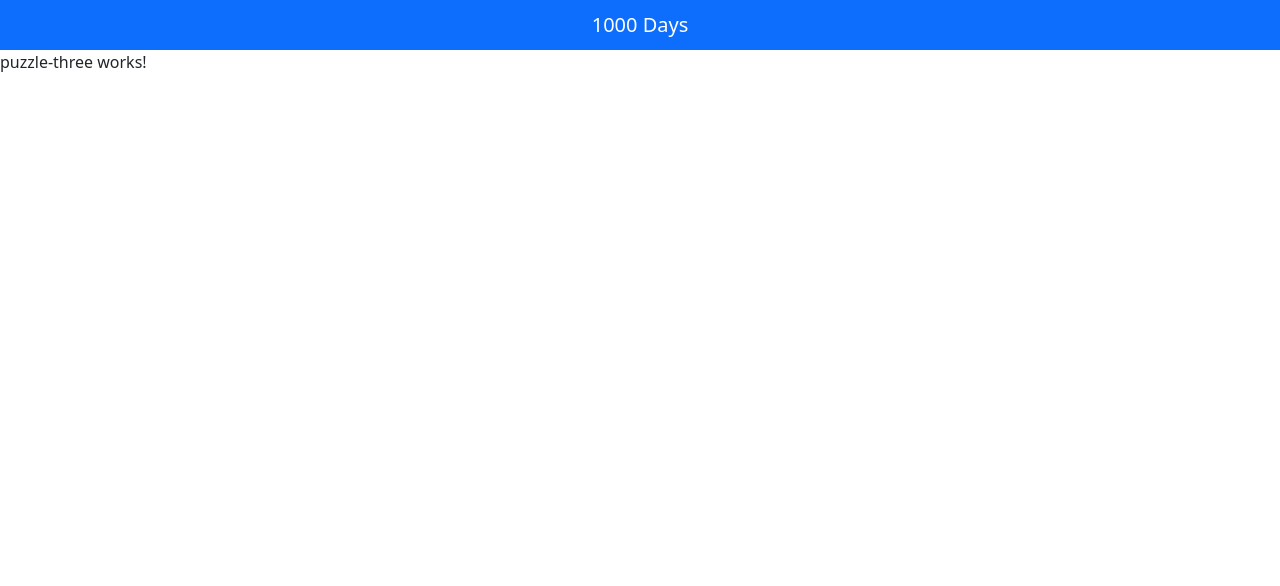
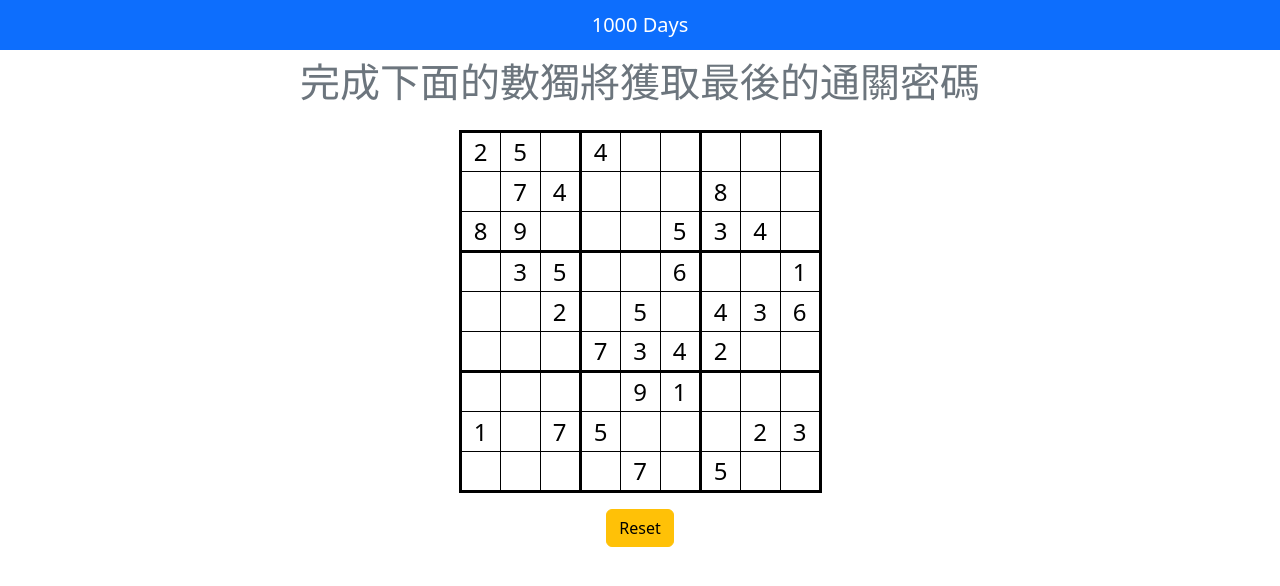
Before and after one commit to SoleKnight2017/1000DaysPuzzle, an Angular app in the folder app/: page /anniversary in a window 1280 px wide. Shown: the top 586 px of the page. Built offline with nearby package versions, Linux system fonts and the light colour scheme.

Commit message:
finalize puzzle 3 page

```diff
--- a/app/src/app/models/Tile.ts
+++ b/app/src/app/models/Tile.ts
@@ -1,9 +1,14 @@
 export class Tile {
   public item: string;
+  public isDisable: boolean;
+  public isError: boolean
   public selected: boolean;
 
-  constructor(item: string) {
+  constructor(item: string, isDisable?: boolean) {
     this.item = item;
+    this.isDisable = isDisable? isDisable : false;
+    this.isError = false;
     this.selected = false;
   }
+
 }
--- a/app/src/app/pages/puzzle-three/puzzle-three.component.css
+++ b/app/src/app/pages/puzzle-three/puzzle-three.component.css
@@ -0,0 +1,33 @@
+td {
+    width: 40px;
+    height: 40px;
+    cursor: pointer;
+    font-size: 24px;
+    margin-right: 1px;
+    border: 1px solid #000000;
+}
+
+td.success {
+    outline: 3px solid #00FF00;
+}
+
+.freeze {
+    cursor: default;
+    color: #000000;
+}
+
+tr:first-child {
+    border-top: 3px solid #000;
+}
+
+td:first-child {
+    border-left: 3px solid #000;
+}
+
+tr:nth-child(3n) td {
+    border-bottom: 3px solid #000;
+}
+
+td:nth-child(3n) {
+    border-right: 3px solid #000;
+}
--- a/app/src/app/pages/puzzle-three/puzzle-three.component.html
+++ b/app/src/app/pages/puzzle-three/puzzle-three.component.html
@@ -1 +1,15 @@
-<p>puzzle-three works!</p>
+<div class="d-flex flex-column align-items-center">
+    <h1 class="my-2 text-secondary">完成下面的數獨將獲取最後的通關密碼</h1>
+    <table class="mt-3">
+        <tbody>
+            <tr *ngFor="let r of [].constructor(rows); let y = index">
+                <td *ngFor="let c of [].constructor(cols); let x = index" class="text-center" [ngClass]="setTdClass(x, y)" (click)="onTileClicked(x, y, $event)">
+                    <span>{{ itemGrid[y][x].item }}</span>
+                </td>
+            </tr>
+        </tbody>
+    </table>
+    <div class="row mt-3">
+        <button type="button" class="btn btn-warning" (click)="onResetClicked()">Reset</button>
+    </div>
+</div>
--- a/app/src/app/pages/puzzle-three/puzzle-three.component.ts
+++ b/app/src/app/pages/puzzle-three/puzzle-three.component.ts
@@ -1,4 +1,6 @@
 import { Component, OnInit } from '@angular/core';
+
+import { Tile } from '../../models/tile';
 
 @Component({
   selector: 'app-puzzle-three',
@@ -6,10 +8,138 @@ import { Component, OnInit } from '@angular/core';
   styleUrls: ['./puzzle-three.component.css']
 })
 export class PuzzleThreeComponent implements OnInit {
+  rows = 9;
+  cols = 9;
+  isFinish = false;
+  public itemGrid: Tile[][] = [];
 
   constructor() { }
 
   ngOnInit(): void {
+    this.initGrid();
+  }
+
+  onTileClicked(x: number, y: number, $event: any) {
+    if(this.isFinish) return;
+
+    if(this.itemGrid[y][x].isDisable) return;
+
+    const rotate = ' 123456789';
+    let idx = rotate.indexOf(this.itemGrid[y][x].item) + 1;
+    if(idx == rotate.length) idx = 0
+
+    this.itemGrid[y][x].item = rotate[idx];
+
+    if(!this.checkGrid(x, y)) return;
+
+    this.isFinish = true;
+  }
+
+  onResetClicked() {
+    if(this.isFinish) return;
+
+    this.initGrid();
+  }
+
+  initGrid(): void {
+    let puzzle = [
+      ['2', '5', ' ', '4', ' ', ' ', ' ', ' ', ' '],
+      [' ', '7', '4', ' ', ' ', ' ', '8', ' ', ' '],
+      ['8', '9', ' ', ' ', ' ', '5', '3', '4', ' '],
+      [' ', '3', '5', ' ', ' ', '6', ' ', ' ', '1'],
+      [' ', ' ', '2', ' ', '5', ' ', '4', '3', '6'],
+      [' ', ' ', ' ', '7', '3', '4', '2', ' ', ' '],
+      [' ', ' ', ' ', ' ', '9', '1', ' ', ' ', ' '],
+      ['1', ' ', '7', '5', ' ', ' ', ' ', '2', '3'],
+      [' ', ' ', ' ', ' ', '7', ' ', '5', ' ', ' '],
+    ];
+
+    this.itemGrid = [];
+    for(let y = 0; y < this.rows; ++y) {
+      let itemRow: Tile[] = [];
+      for(let x = 0; x < this.cols; ++x) {
+        if(puzzle[y][x] !== ' ') {
+            itemRow.push(new Tile(puzzle[y][x], true));
+        } else {
+            itemRow.push(new Tile(puzzle[y][x]));
+        }
+      }
+      this.itemGrid.push(itemRow);
+    }
+
+  }
+
+  checkGrid(x: number, y: number): boolean {
+    if(this.itemGrid[y][x].item === ' ') return false;
+
+    if(!this._checkBox(x, y) || !this._checkRow(x, y) || !this._checkCol(x, y)) {
+      this.itemGrid[y][x].isError = true;
+      return false;
+    }
+
+    this.itemGrid[y][x].isError = false;
+
+    for(let v = 0; v < 9; ++v) {
+      for(let u = 0; u < 9; ++u) {
+        if(!this.itemGrid[y][x].isError || this.itemGrid[y][x].item === ' ') return false;
+      }
+    }
+
+    return true;
+  }
+
+  _checkBox(x: number, y: number) : boolean {
+    let boxCX = Math.floor(x / 3) * 3 + 1;
+    let boxCY = Math.floor(y / 3) * 3 + 1;
+
+    let value = this.itemGrid[y][x].item;
+    for(let v = 0; v < 3; ++v) {
+      for(let u = 0; u < 3; ++u) {
+        let targetX = boxCX + u - 1;
+        let targetY = boxCY + v - 1;
+
+        if(targetX === x && targetY === y) continue;
+
+        if(this.itemGrid[y][x].item === this.itemGrid[targetY][targetX].item) return false;
+      }
+    }
+    return true;
+  }
+
+  _checkRow(x: number, y: number) : boolean {
+    for(let i = 0; i < 9; ++i) {
+      if(x == i) continue;
+
+      if(this.itemGrid[y][x].item === this.itemGrid[y][i].item) return false;
+    }
+    return true;
+  }
+
+  _checkCol(x: number, y: number) : boolean {
+    for(let i = 0; i < 9; ++i) {
+      if(y == i) continue;
+
+      if(this.itemGrid[y][x].item === this.itemGrid[i][x].item) return false;
+    }
+    return true;
+  }
+
+  setTdClass(x: number, y: number) {
+    let classStr = "";
+    if(this.isFinish) {
+        if((y == 2 && x == 3)
+            || (y == 3 && x == 4)
+            || (y == 4 && x == 5)
+            || (y == 5 && x == 6)
+            || (y == 6 && x == 7)) classStr += "success ";
+    }
+    if(this.itemGrid[y][x].isDisable) {
+      return classStr + "freeze ";
+    } else if(this.itemGrid[y][x].isError) {
+      return classStr + "text-danger ";
+    } else {
+      return classStr + "text-secondary ";
+    }
   }
 
 }
```
Also changed, not shown: 5 other files (tests, documents, lock files or other folders).
